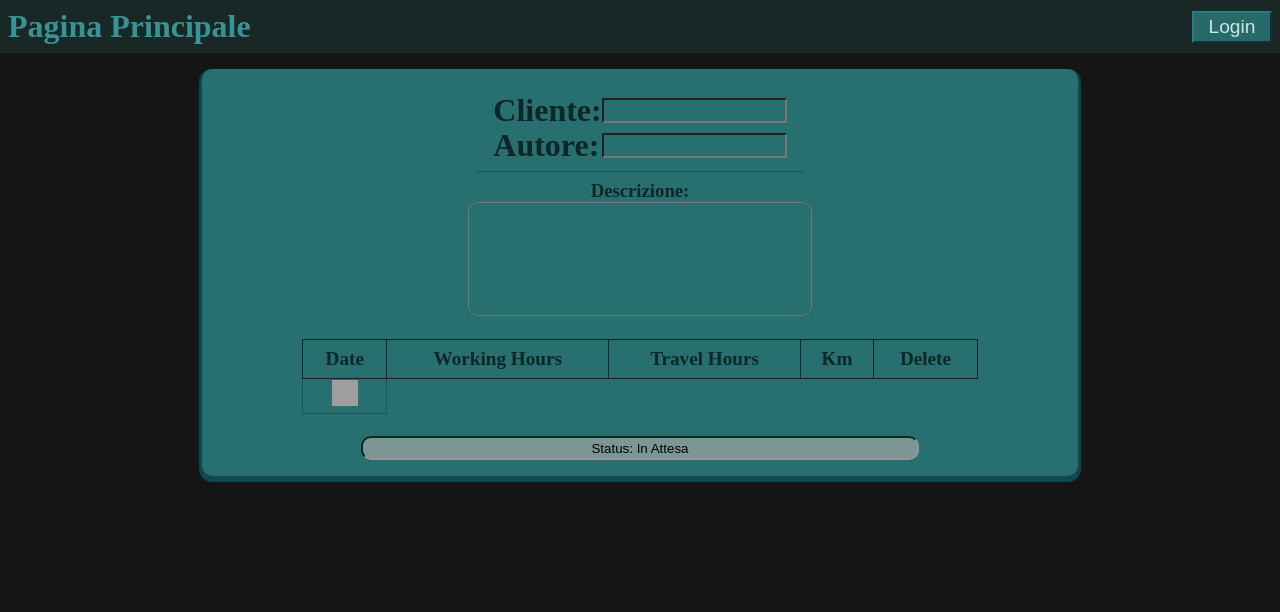
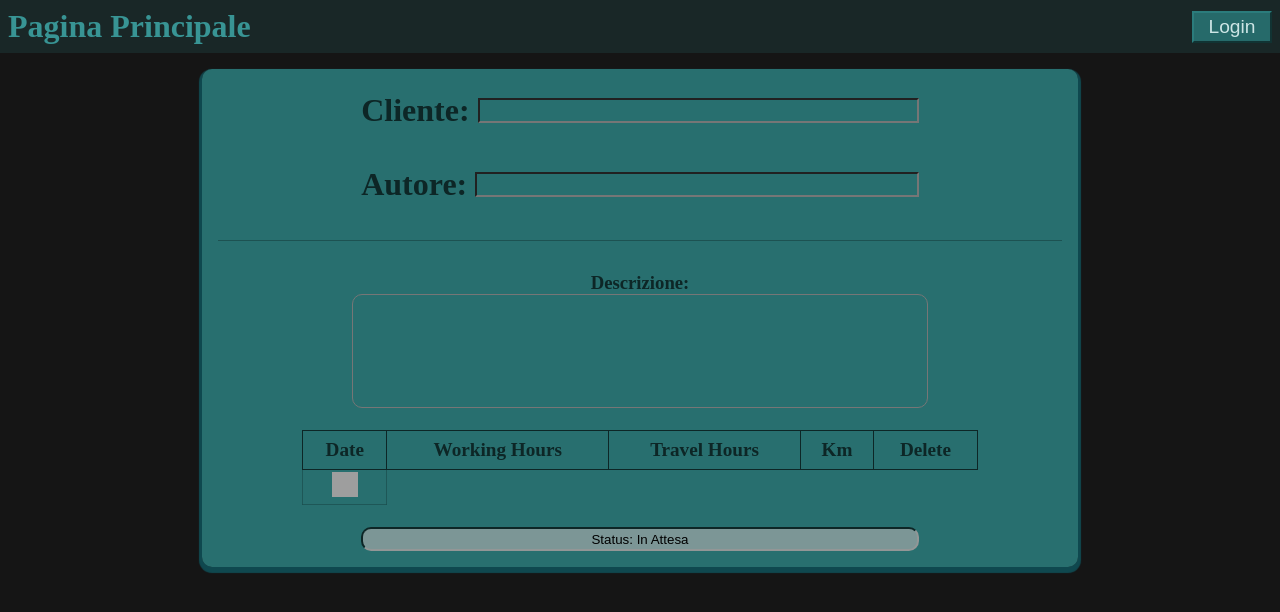
Before and after one commit to Dave02233/ProjectManagementSoftware, a React (Vite) app: page /Interventi/Creazione in a window 1280 px wide. Shown: the top 612 px of the page. Built offline with nearby package versions, Linux system fonts and the light colour scheme; grey boxes are pictures that could not be loaded.

Commit message:
fix grafica

```diff
--- a/src/Components/NewIntervento.jsx
+++ b/src/Components/NewIntervento.jsx
@@ -80,7 +80,7 @@ export const NewIntervento = _ => {
 
     return (
         <div className={styles.DataContainer}>
-            <form action="POST">
+
                 <div className={styles.TitleInputContainer}>
                     <h1>
                         Cliente:
@@ -103,7 +103,7 @@ export const NewIntervento = _ => {
                     </h3>
                     <textarea name="description" className={styles.MainInput} maxLength={150} value={newIntervento.description} onChange={handleChangeProperty} required />
                 </div>
-             </form>
+
 
             <table>
                 <thead>
--- a/src/Styles/NewIntervento.module.css
+++ b/src/Styles/NewIntervento.module.css
@@ -210,8 +210,11 @@
     align-items: center;
     height: 1.2rem;
     margin: 1rem;
+    width: 66%;
     input {
         height: 100%;
+        width: 80%;
+        margin-left: 0.5rem;
     }
 }
 
@@ -225,7 +228,7 @@
   textarea {
     padding: 0.5rem;
     border-radius: 10px;
-    width: 100%;
+    width: 66%;
     height: 6rem;
     word-break: break-word;
     resize: none;
```
